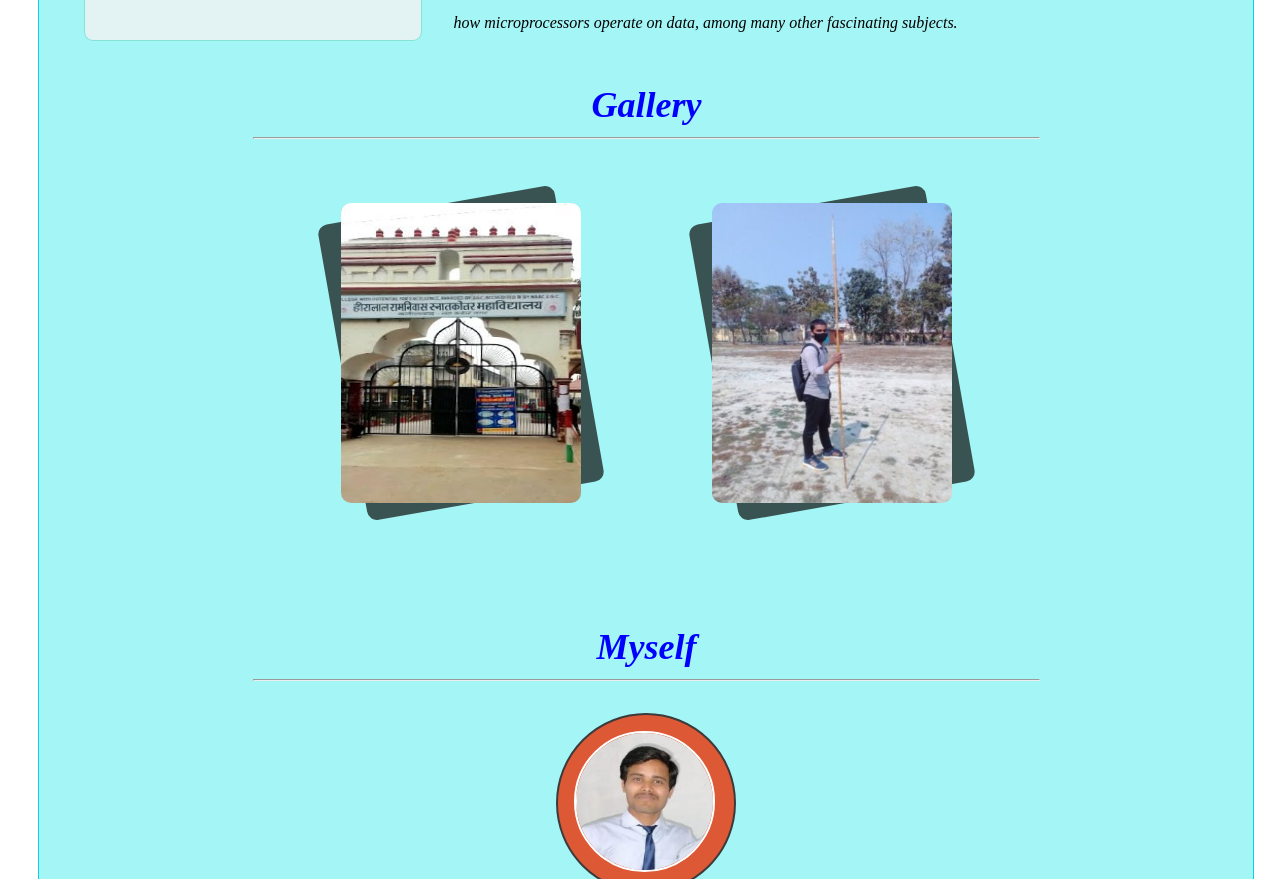
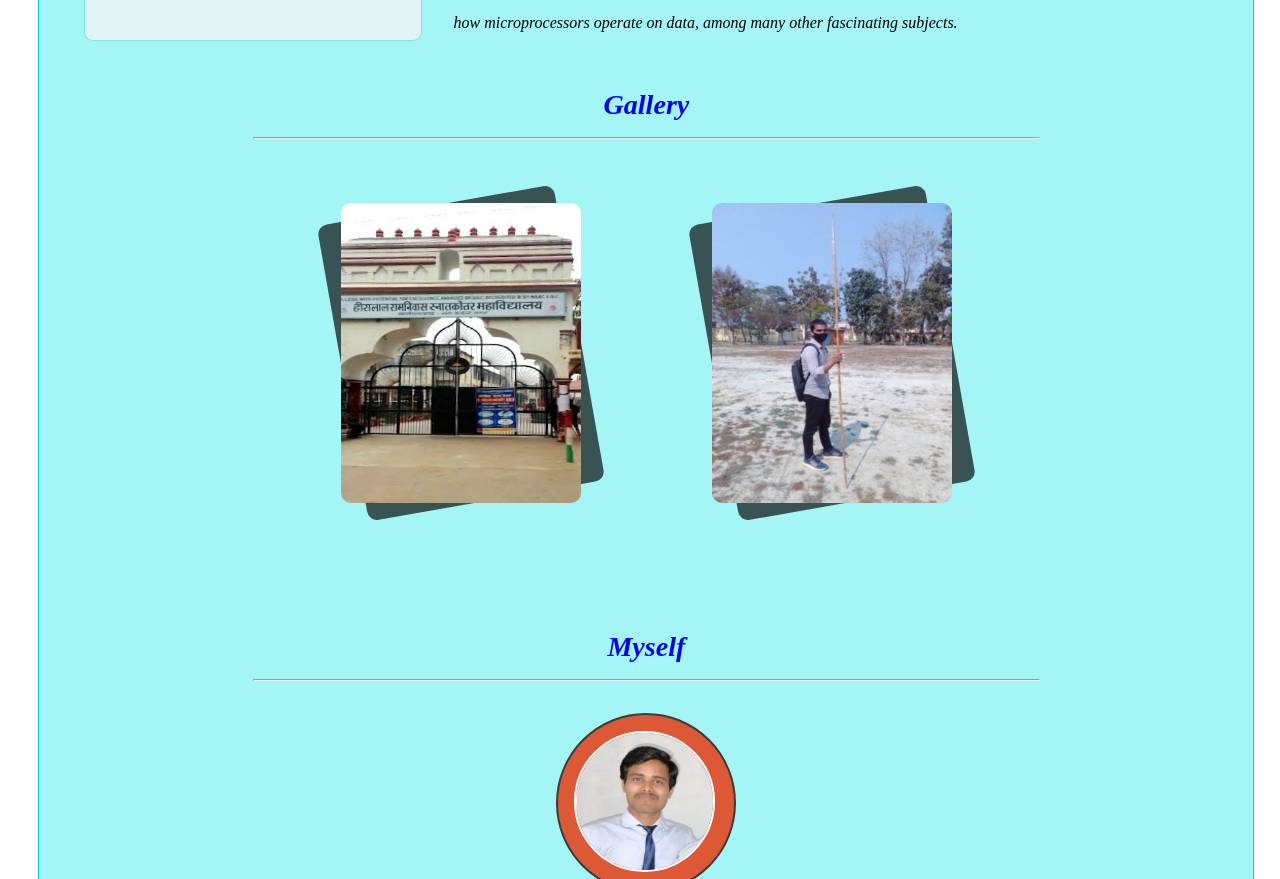
Before and after one commit to vishalRamchandra/vishal.github.io, a plain HTML site: page index.html in a window 1280 px wide. Shown: the part 1173-2052 px from the top of the page. Drawn offline with Linux system fonts and the light colour scheme.

Commit message:
Update index.html

```diff
--- a/index.html
+++ b/index.html
@@ -74,7 +74,7 @@
       </div>
       <br>
       <div class="heading">
-        <h2 style="color:blue; padding-bottom: 1rem; padding-top: 1rem;">Gallery</h2>
+        <h3 style="color:blue; padding-bottom: 1rem; padding-top: 1rem;">Gallery</h3>
       <hr width="70%">
       </div>
       <div class="gallerycards">
@@ -83,7 +83,7 @@
       </div>
 <br>
       <div class="heading">
-        <h2 style="color:blue; padding-bottom: 1rem;">Myself</h2>
+        <h3 style="color:blue; padding-bottom: 1rem;">Myself</h3>
       <hr width="70%">
       <br>
 
```
